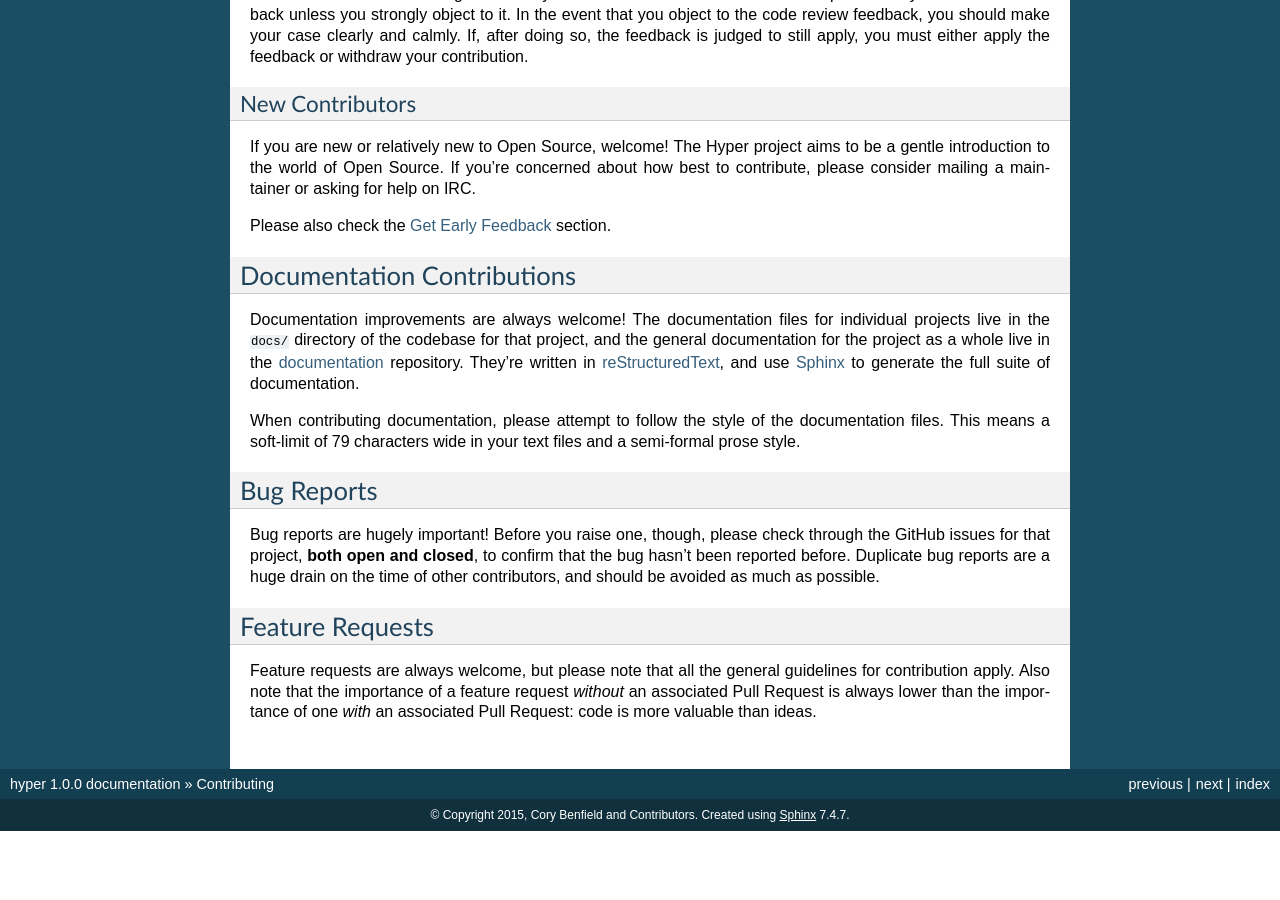
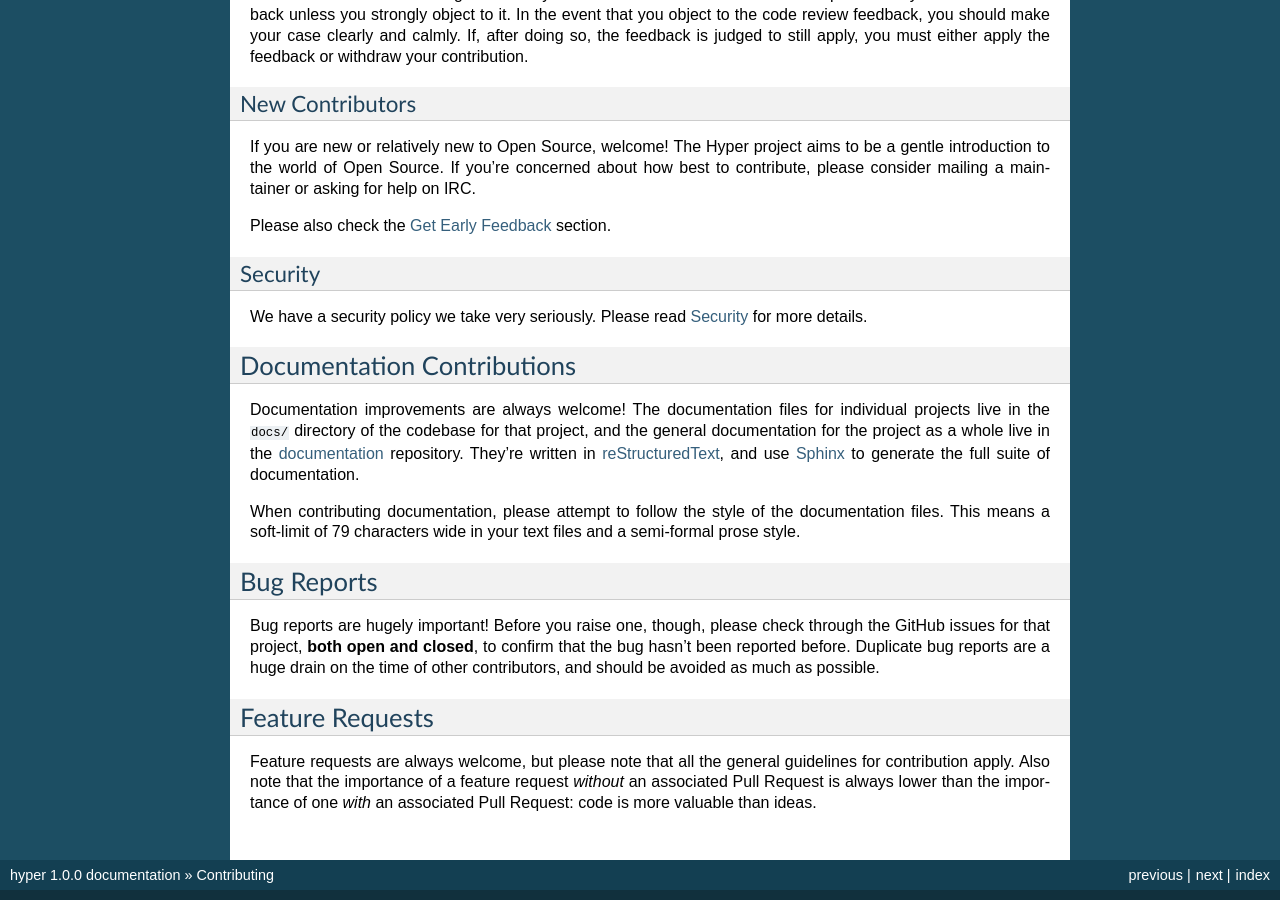
Before and after one commit to python-hyper/documentation, a Sphinx documentation site: the page built from source/contributing.rst, in a window 1280 px wide and 900 px high, scrolled down 2875 px. Built offline with Sphinx 7.4.7, drawn with Linux system fonts in a browser that asks for light colours; before the commit the page ends 3706 px from its top, so only the background shows below that.

Commit message:
Link security doc from contributing.

```diff
--- a/source/contributing.rst
+++ b/source/contributing.rst
@@ -194,6 +194,12 @@ asking for help on IRC.
 
 Please also check the :ref:`early-feedback` section.
 
+Security
+~~~~~~~~
+
+We have a security policy we take very seriously. Please read :doc:`security`
+for more details.
+
 Documentation Contributions
 ---------------------------
 
```
